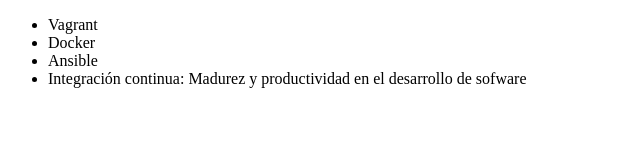
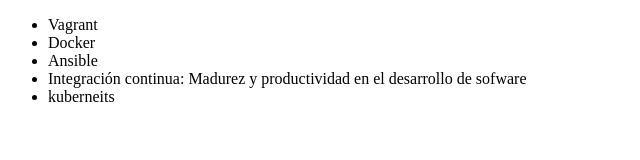
Before and after one commit to kevinguaza32/alura-git, a plain HTML site: page index.html in a window 1280 px wide. Shown: the full height of the page, 0-640 px from the left. Drawn offline with Linux system fonts and the light colour scheme.

Commit message:
Modificando lista, agregando curso kuberneits

```diff
--- a/index.html
+++ b/index.html
@@ -10,6 +10,7 @@
         <li> Docker </li>
         <li> Ansible </li>
         <li> Integración continua: Madurez y productividad en el desarrollo de sofware </li>
+        <li>kuberneits</li>
     </ul>
 </body>
 </html>
```
